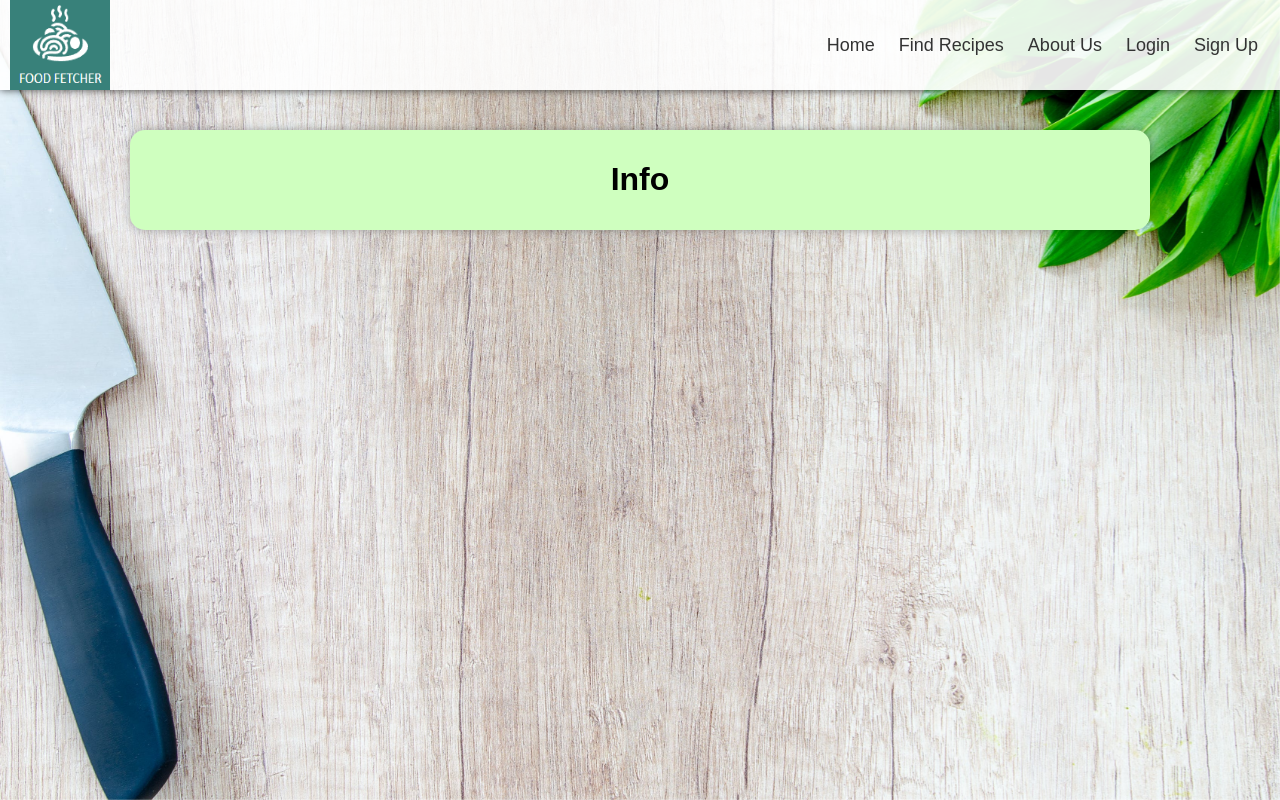
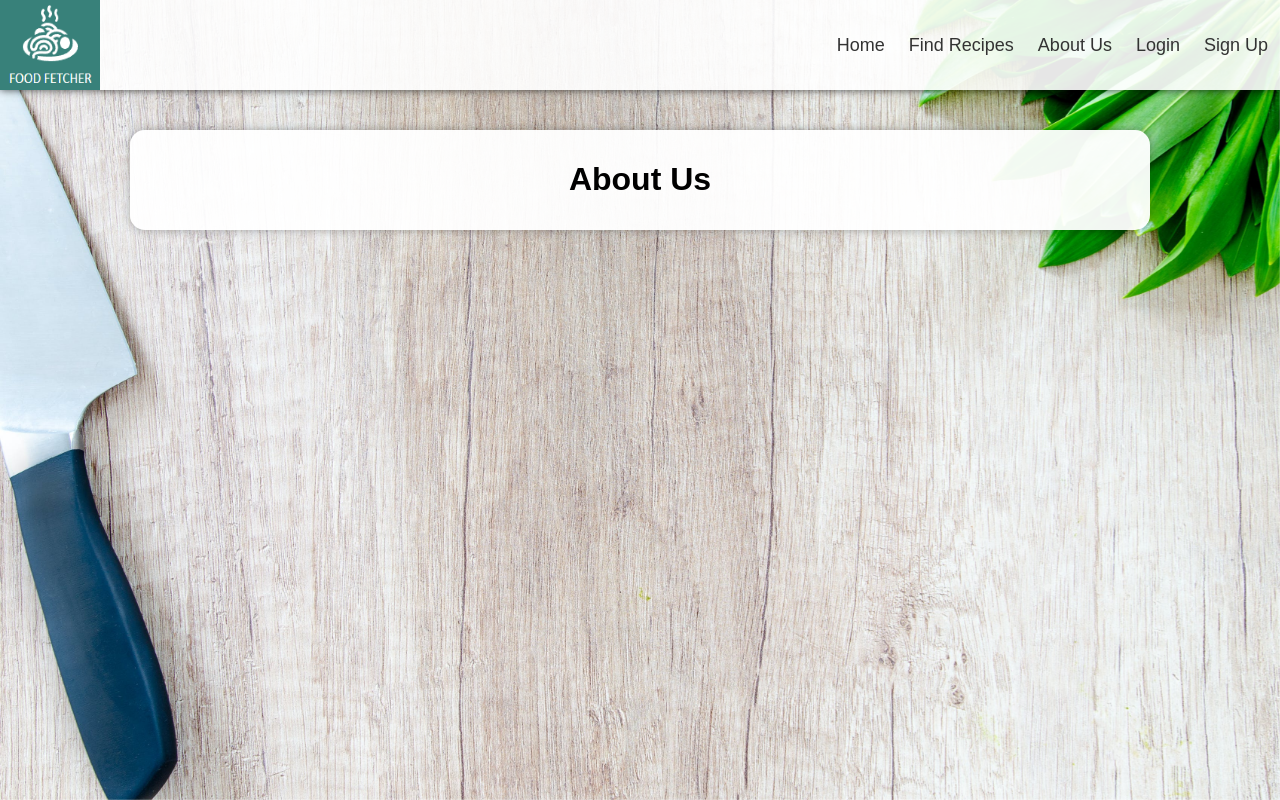
Before and after one commit to foodfetcher/foodfetchers, a PHP site: page /info.php in a window 1280 px wide. Run offline with PHP 8.4, Linux system fonts and the light colour scheme.

Commit message:
big stylin
Attach header to top of screen
Change content background color to white (95% alpha)
Fixed nav link padding inconsistencies/overflow
Fixed nav falling off header when viewmodel shrunk
Removed padding from header sides
Minor code spacing adjustments

Known regression - viewMeals planner scrolls under header like #content

```diff
--- a/info.php
+++ b/info.php
@@ -15,7 +15,6 @@
     <head>
         <title> Food Fetchers | About Us </title>
         <link rel="stylesheet" href="phaseIstyle.css">
-
     </head>
     <body>
 		<div id = "background"></div>
@@ -23,7 +22,7 @@
             include 'nav.php'; //write out the nav bar
         ?>
         <div id = "Content">
-            <h1> Info</h1>
+            <h1>About Us</h1>
         </div>
     </body>
 </html>
--- a/nav.php
+++ b/nav.php
@@ -26,5 +26,5 @@
             echo "<a href = signup.php>Sign Up</a>";
         }
 
-    echo'</div></div>';
+    echo'</div></div><div id = "headpad"></div>';
 ?>
--- a/phaseIstyle.css
+++ b/phaseIstyle.css
@@ -97,28 +97,30 @@ input[type=checkbox] {
 	color: black;
 	background-color: rgba(255,255,255,0.9);
 	height: 90px;
-	padding: 0 10px;
 	box-shadow: 0 0 8px rgba(0,0,0,0.7);
+	position: fixed;
+	width: calc(100vw - var(--scrollbar-width));
+	display: flex;
 }
 
 #logo {
-	float: left;
 	height: 90px;
 }
 
 #nav {
 	display: flex;
-	float: right;
 	align-items: center;
 	height: 100%;
 	text-align: center;
+	margin-left: auto;
+	overflow: hidden;
 }
 
 #nav a {
 	color: #333;
 	text-decoration: none;
 	transition: 200ms;
-	padding: 34.5px 12px;
+	padding: 35px 12px;
 }
 
 #nav a:hover {
@@ -144,10 +146,14 @@ input[type=checkbox] {
 	border-radius: 4px;
 }
 
+#headpad {
+	height: 90px;
+}
+
 /* Content */
 #Content {
 	border-radius: 15px;
-	background-color: var(--lightgreen);
+	background-color: rgba(255,255,255,0.95);
 	text-align: center;
 	max-width: 1000px;
 	margin: 40px auto;
@@ -206,12 +212,19 @@ input[type=checkbox] {
     display: flex;
     flex-direction: row;
     flex: 1;
+	min-height: 100vh;
+}
+
+#left-nav-container{
+	width: 10vw;
+	min-width: 120px;
 }
 
 #left-nav{
     background-color: var(--teal);
     width: 10vw;
-    min-width: 120px;
+	position: fixed;
+	height: 100%;
 }
 
 #left-nav a{
@@ -289,7 +302,7 @@ input[type=checkbox] {
 }
 
 #content-with-sidenav {
-    margin: 43px auto auto auto;
+    margin: 40px auto auto auto;
     width: 78%;
     background-color: white;
     border-radius: 15px;
--- a/sideNavMealPlan.php
+++ b/sideNavMealPlan.php
@@ -1,3 +1,4 @@
+<div id = "left-nav-container">
 	<div id = "left-nav">
 		<div id= "left-nav-tile" style="padding: 2vh .5vw 2vh .5vw;">
 			<?php
@@ -32,3 +33,4 @@
 			<a>Grocery List</a>
 		</div>
 	</div>
+</div>
--- a/viewMeals.php
+++ b/viewMeals.php
@@ -17,7 +17,7 @@
     <head>
         <title> Food Fetchers | Meal Planner </title>
         <link rel="stylesheet" href="phaseIstyle.css">
-        <style> body{min-height:100vh;}</style>
+        <style> body{min-height:100vh;} </style>
         <script>
             function allowDrop(ev) {
                 ev.preventDefault();
@@ -62,11 +62,10 @@
                 }
                 document.getElementById(value + "H").value="";
             }
-    </script>
+		</script>
     </head>
     <body>
 	    <div id = "background"></div>
-        <div id = "back-container">
 
         <?php
             include 'nav.php'; //write out the nav bar
@@ -215,6 +214,5 @@
                 </table><!-- END: parent table-->
             </div>
         </div>
-        </div>
     </body>
 </html>
```
Also changed, not shown: create.php (indentation only). Lines whose indentation alone changed are shown as unchanged.
